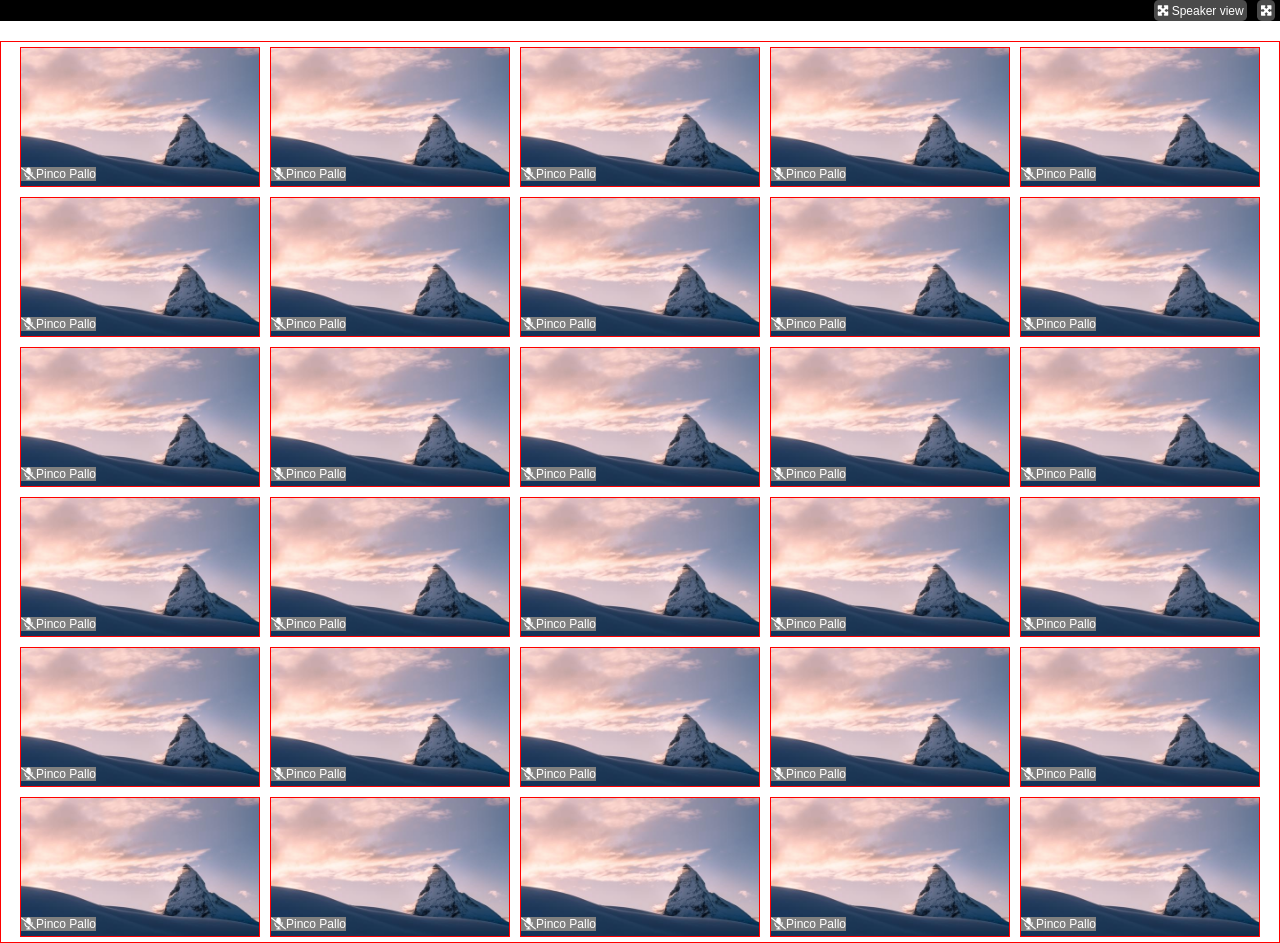
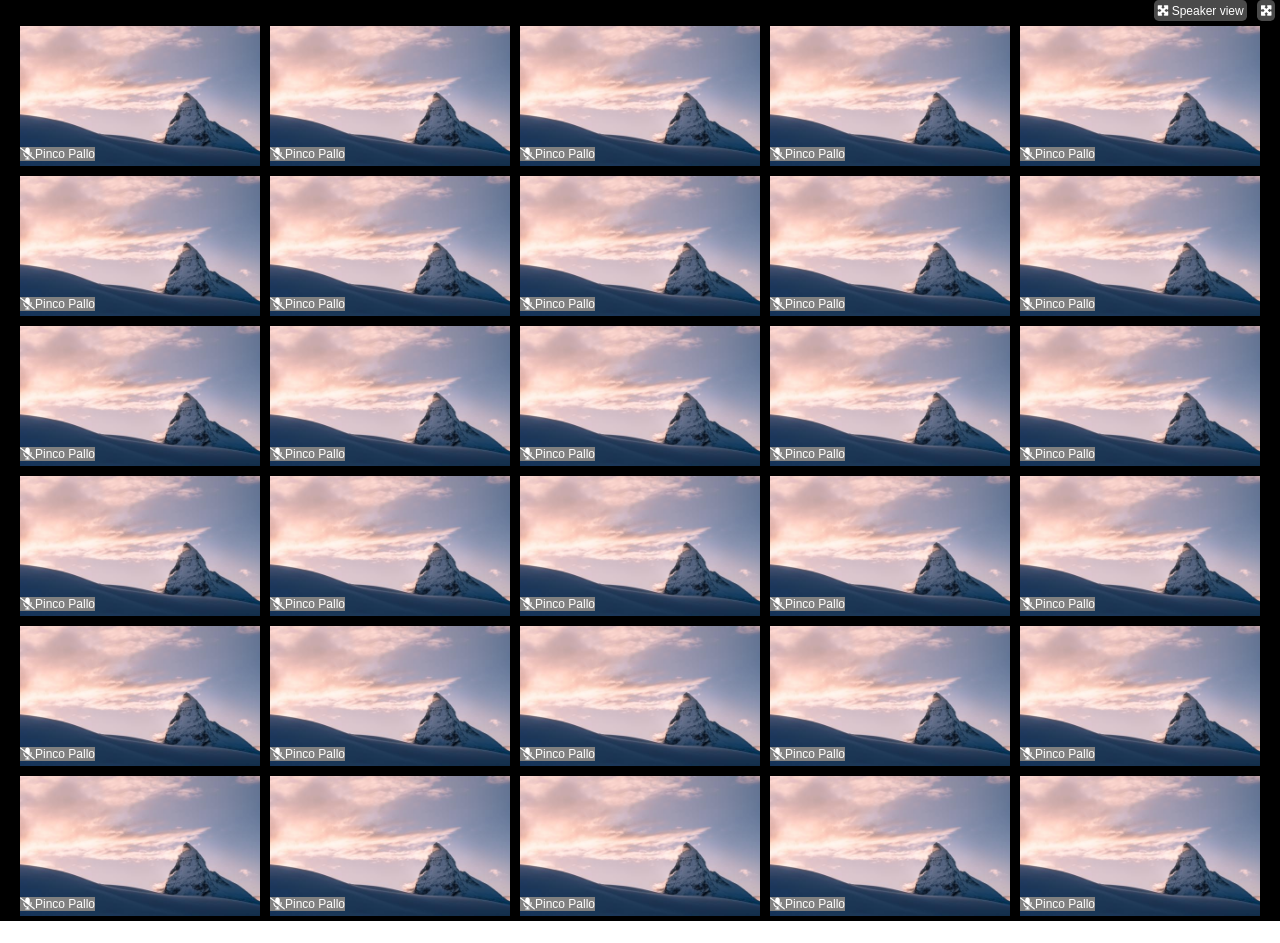
Before and after one commit to MassimoBattinelli/html-css-zoom, a plain HTML site: page index.html in a window 1280 px wide. After the commit the page ends 921 px from the top, so only its background shows below. Drawn offline with Linux system fonts and the light colour scheme.

Commit message:
galleria

```diff
--- a/css/style.css
+++ b/css/style.css
@@ -24,25 +24,17 @@ html {
     font-size: 12px;
 }
 
-.clearfix::after {
-    content: "";
-    clear: both;
-    display: table;
-}
-
 .galleria{
     display: flex;
     justify-content: center;
     width: 100%;
     height: 100%;
-    margin-top: 20px;
-    border: 1px solid red;
     flex-wrap: wrap;
+    background-color: black;
 }
 
 
 .membro{
-    border: 1px solid red;
     width: 240px;
     height: 140px;
     margin: 5px;
--- a/index.html
+++ b/index.html
@@ -27,152 +27,152 @@
     <!--GALLERIA MEMBRI-->
     <div class="galleria">
 
-        <div class="membro clearfix">
+        <div class="membro ">
             <img src="img/866-536x354.jpg" alt="">
             <span class="nome-membro"><i class="fas fa-microphone-slash"></i>Pinco Pallo</span>
         </div>
 
-        <div class="membro clearfix">
+        <div class="membro ">
             <img src="img/866-536x354.jpg" alt="">
             <span class="nome-membro"><i class="fas fa-microphone-slash"></i>Pinco Pallo</span>
         </div>
 
-        <div class="membro clearfix">
+        <div class="membro ">
             <img src="img/866-536x354.jpg" alt="">
             <span class="nome-membro"><i class="fas fa-microphone-slash"></i>Pinco Pallo</span>
         </div>
 
-        <div class="membro clearfix">
+        <div class="membro ">
             <img src="img/866-536x354.jpg" alt="">
             <span class="nome-membro"><i class="fas fa-microphone-slash"></i>Pinco Pallo</span>
         </div>
 
-        <div class="membro clearfix">
+        <div class="membro ">
             <img src="img/866-536x354.jpg" alt="">
             <span class="nome-membro"><i class="fas fa-microphone-slash"></i>Pinco Pallo</span>
         </div>
 
-        <div class="membro clearfix">
+        <div class="membro ">
             <img src="img/866-536x354.jpg" alt="">
             <span class="nome-membro"><i class="fas fa-microphone-slash"></i>Pinco Pallo</span>
         </div>
 
-        <div class="membro clearfix">
+        <div class="membro ">
             <img src="img/866-536x354.jpg" alt="">
             <span class="nome-membro"><i class="fas fa-microphone-slash"></i>Pinco Pallo</span>
         </div>
 
-        <div class="membro clearfix">
+        <div class="membro ">
             <img src="img/866-536x354.jpg" alt="">
             <span class="nome-membro"><i class="fas fa-microphone-slash"></i>Pinco Pallo</span>
         </div>
 
-        <div class="membro clearfix">
+        <div class="membro ">
             <img src="img/866-536x354.jpg" alt="">
             <span class="nome-membro"><i class="fas fa-microphone-slash"></i>Pinco Pallo</span>
         </div>
 
-        <div class="membro clearfix">
+        <div class="membro ">
             <img src="img/866-536x354.jpg" alt="">
             <span class="nome-membro"><i class="fas fa-microphone-slash"></i>Pinco Pallo</span>
         </div>
 
-        <div class="membro clearfix">
+        <div class="membro ">
             <img src="img/866-536x354.jpg" alt="">
             <span class="nome-membro"><i class="fas fa-microphone-slash"></i>Pinco Pallo</span>
         </div>
 
-        <div class="membro clearfix">
+        <div class="membro ">
             <img src="img/866-536x354.jpg" alt="">
             <span class="nome-membro"><i class="fas fa-microphone-slash"></i>Pinco Pallo</span>
         </div>
 
-        <div class="membro clearfix">
+        <div class="membro ">
             <img src="img/866-536x354.jpg" alt="">
             <span class="nome-membro"><i class="fas fa-microphone-slash"></i>Pinco Pallo</span>
         </div>
 
-        <div class="membro clearfix">
+        <div class="membro ">
             <img src="img/866-536x354.jpg" alt="">
             <span class="nome-membro"><i class="fas fa-microphone-slash"></i>Pinco Pallo</span>
         </div>
 
-        <div class="membro clearfix">
+        <div class="membro ">
             <img src="img/866-536x354.jpg" alt="">
             <span class="nome-membro"><i class="fas fa-microphone-slash"></i>Pinco Pallo</span>
         </div>
 
-        <div class="membro clearfix">
+        <div class="membro ">
             <img src="img/866-536x354.jpg" alt="">
             <span class="nome-membro"><i class="fas fa-microphone-slash"></i>Pinco Pallo</span>
         </div>
 
-        <div class="membro clearfix">
+        <div class="membro ">
             <img src="img/866-536x354.jpg" alt="">
             <span class="nome-membro"><i class="fas fa-microphone-slash"></i>Pinco Pallo</span>
         </div>
 
-        <div class="membro clearfix">
+        <div class="membro ">
             <img src="img/866-536x354.jpg" alt="">
             <span class="nome-membro"><i class="fas fa-microphone-slash"></i>Pinco Pallo</span>
         </div>
 
-        <div class="membro clearfix">
+        <div class="membro ">
             <img src="img/866-536x354.jpg" alt="">
             <span class="nome-membro"><i class="fas fa-microphone-slash"></i>Pinco Pallo</span>
         </div>
 
-        <div class="membro clearfix">
+        <div class="membro ">
             <img src="img/866-536x354.jpg" alt="">
             <span class="nome-membro"><i class="fas fa-microphone-slash"></i>Pinco Pallo</span>
         </div>
 
-        <div class="membro clearfix">
+        <div class="membro ">
             <img src="img/866-536x354.jpg" alt="">
             <span class="nome-membro"><i class="fas fa-microphone-slash"></i>Pinco Pallo</span>
         </div>
 
-        <div class="membro clearfix">
+        <div class="membro ">
             <img src="img/866-536x354.jpg" alt="">
             <span class="nome-membro"><i class="fas fa-microphone-slash"></i>Pinco Pallo</span>
         </div>
 
-        <div class="membro clearfix">
+        <div class="membro ">
             <img src="img/866-536x354.jpg" alt="">
             <span class="nome-membro"><i class="fas fa-microphone-slash"></i>Pinco Pallo</span>
         </div>
 
-        <div class="membro clearfix">
+        <div class="membro ">
             <img src="img/866-536x354.jpg" alt="">
             <span class="nome-membro"><i class="fas fa-microphone-slash"></i>Pinco Pallo</span>
         </div>
 
-        <div class="membro clearfix">
+        <div class="membro ">
             <img src="img/866-536x354.jpg" alt="">
             <span class="nome-membro"><i class="fas fa-microphone-slash"></i>Pinco Pallo</span>
         </div>
 
-        <div class="membro clearfix">
+        <div class="membro ">
             <img src="img/866-536x354.jpg" alt="">
             <span class="nome-membro"><i class="fas fa-microphone-slash"></i>Pinco Pallo</span>
         </div>
 
-        <div class="membro clearfix">
+        <div class="membro ">
             <img src="img/866-536x354.jpg" alt="">
             <span class="nome-membro"><i class="fas fa-microphone-slash"></i>Pinco Pallo</span>
         </div>
 
-        <div class="membro clearfix">
+        <div class="membro ">
             <img src="img/866-536x354.jpg" alt="">
             <span class="nome-membro"><i class="fas fa-microphone-slash"></i>Pinco Pallo</span>
         </div>
 
-        <div class="membro clearfix">
+        <div class="membro ">
             <img src="img/866-536x354.jpg" alt="">
             <span class="nome-membro"><i class="fas fa-microphone-slash"></i>Pinco Pallo</span>
         </div>
 
-        <div class="membro clearfix">
+        <div class="membro ">
             <img src="img/866-536x354.jpg" alt="">
             <span class="nome-membro"><i class="fas fa-microphone-slash"></i>Pinco Pallo</span>
         </div>
```
